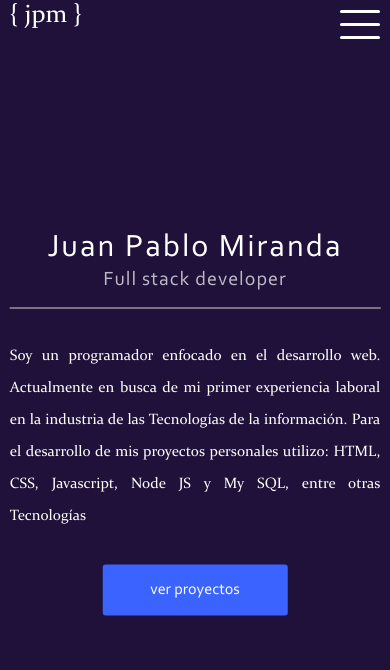
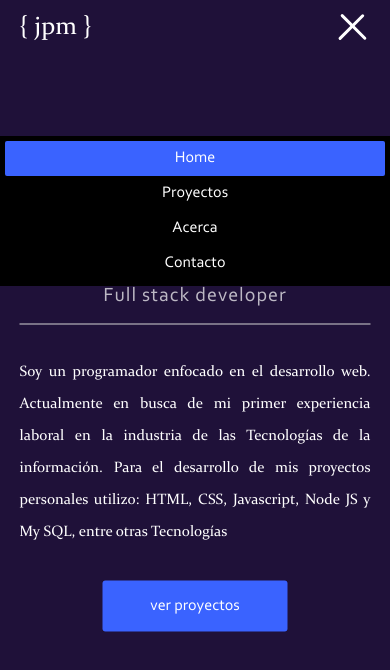
Before and after one commit to jpmsoftware/portfolio, a website: page public/home.html in a window 390 px wide. Both pictures are taken after a click on the element 360 px from the left and 24 px from the top of the page. Drawn offline with Linux system fonts and the light colour scheme.

Commit message:
added menu mobile

```diff
--- a/public/css/responsive.css
+++ b/public/css/responsive.css
@@ -1,19 +1,33 @@
 @media only screen and (max-width: 960px) {
+    .nav-bar {
+        width: 90%;
+        padding: 5px 0 0 0;
+    }
+
+    .logo {
+        padding-top: 7px;
+    }
+
     .menu {
         display: none;
+        flex-direction: column;
+        position: absolute;
+        top: 25%;
+        left: 50%;
+        transform: translate(-50%, -50%);
+        padding: 5px;
+        width: 100%;
+        background-color: rgba(0, 0, 0, 1);
+        z-index: 1;
+        animation: FadeIn 1s 1;
     }
 
-    .nav-bar {
-        width: 95%;
-        padding: 0;
+    .menu-container {
+        display: inline-block;
     }
 
     .text {
         text-align: justify;
-    }
-
-    #menu-icon {
-        display: inline-block;
     }
 
     .titulo {
@@ -21,7 +35,8 @@
     }
 
     .container {
-        width: 95%;
+        margin-top: 1rem;
+        width: 90%;
     }
 
     .text {
--- a/public/css/styles.css
+++ b/public/css/styles.css
@@ -62,28 +62,29 @@ body {
     background-color: #FF693A;
 }
 
-#menu-icon {
+.menu-container {
     display: none;
 }
 
-#menu-icon div {
-    width: 40px;
+.bar1, .bar2, .bar3 {
+    width: 35px;
     height: 3px;
     margin: 10px 0;
     background-color: #fff;
     border-radius: 2px;
+    transition: 0.4s;
 }
 
-.change #menu-icon div:first-child {
+.change .bar1 {
     transform: rotate(-45deg) translate(-9px, 6px);
 }
 
-.change #menu-icon div:nth-child(2) {
+.change .bar2 {
     opacity: 0;
 }
 
-.change #menu-icon div:last-child {
-    transform: rotate(45deg) translate(-8px, -8px);
+.change .bar3 {
+    transform: rotate(45deg) translate(-11px, -11px);
 }
 
 .container {
--- a/public/home.html
+++ b/public/home.html
@@ -17,10 +17,10 @@
             <li class="menu-item text-center"><a href="./acerca.html" class="link">Acerca</a></li>
             <li class="menu-item text-center"><a href="./contacto.html" class="link">Contacto</a></li>
         </ul>
-        <div id="menu-icon" onclick="toggleMenu(this)">
-            <div></div>
-            <div></div>
-            <div></div>
+        <div class="menu-container" onclick="toggleMenu(this)">
+            <div class="bar1"></div>
+            <div class="bar2"></div>
+            <div class="bar3"></div>
         </div>
     </nav>
 
--- a/public/js/main.js
+++ b/public/js/main.js
@@ -1,6 +1,6 @@
 //Get DOM elements
-var menuicon = document.getElementById('menu-icon');
-
+const menuicon = document.getElementById('menu-icon');
+const menu = document.getElementsByClassName('menu')[0];
 
 window.onload = () => {
     markCurrentPage();
@@ -18,5 +18,11 @@ markCurrentPage = () => {
 }
 
 function toggleMenu(e) {
-    e.classList.add("change");
+    e.classList.toggle('change');
+
+    if(menu.style.display = 'none') {
+        menu.style.display = 'flex';
+    } else {
+        menu.style.display = 'none';
+    }
 }
```
Also changed, not shown: public/acerca.html (+4 -4 lines), public/contacto.html (+4 -4 lines), public/proyectos.html (+4 -4 lines).
